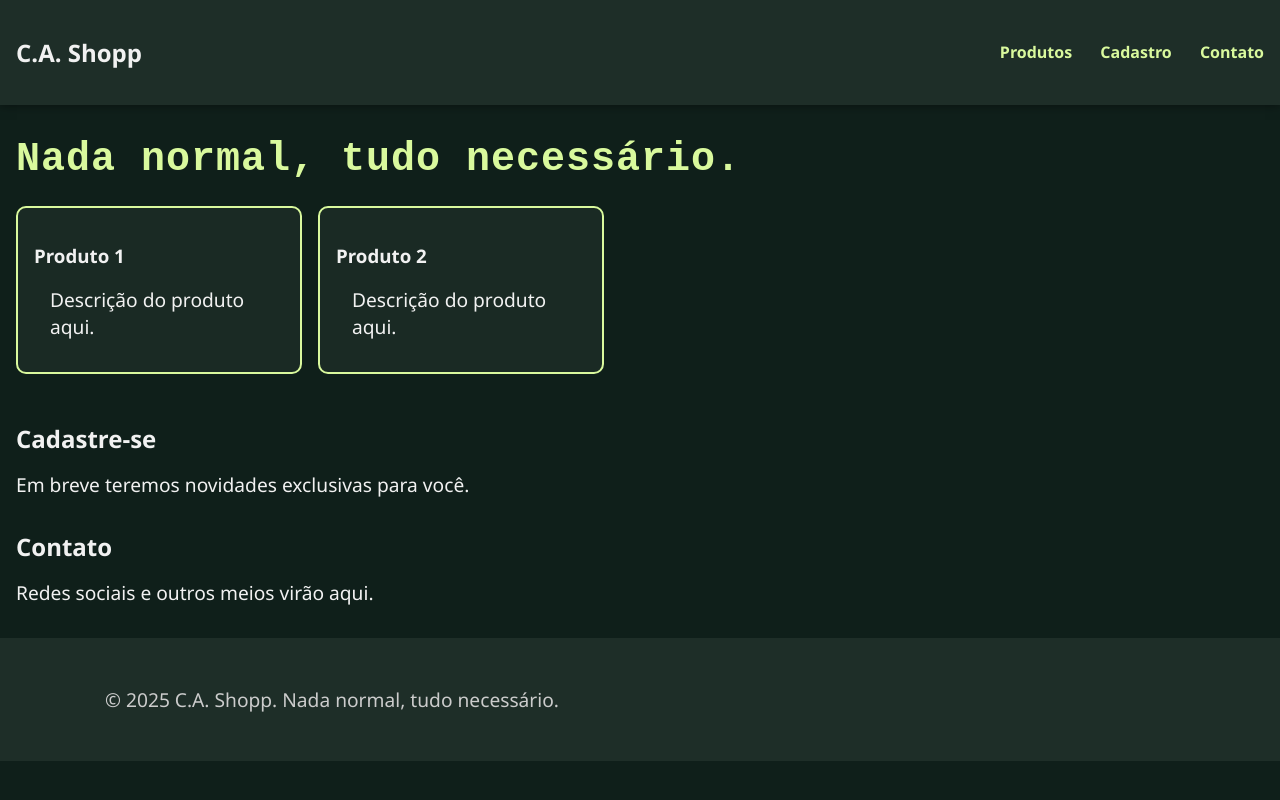
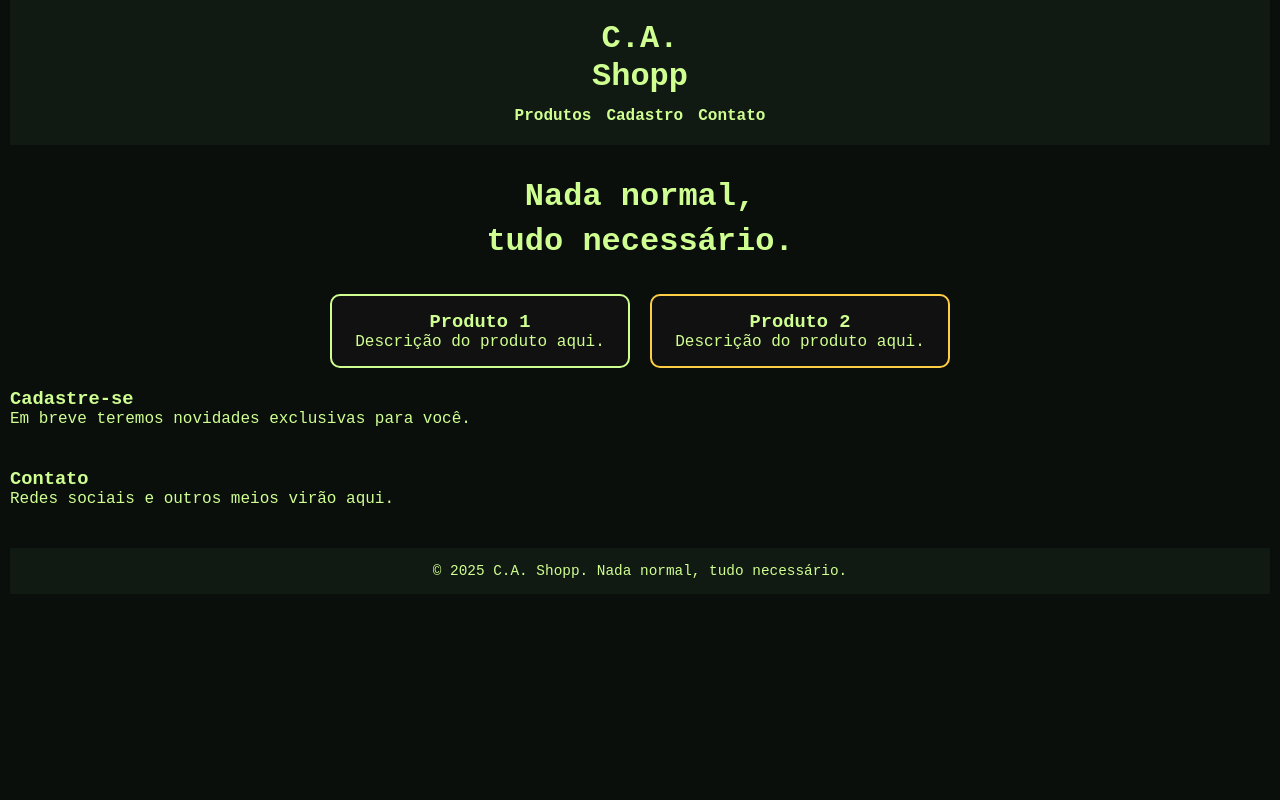
Before and after one commit to edri-dev/C.A.-Shopp, a plain HTML site: page index.html in a window 1280 px wide. Drawn offline with Linux system fonts and the light colour scheme.

Commit message:
Update index.html
Reaplicando atualização do layout – conflito resolvido

```diff
--- a/index.html
+++ b/index.html
@@ -1,103 +1,141 @@
-<!DOCTYPE html><html lang="pt-br">
+<!DOCTYPE html>
+<html lang="pt-br">
 <head>
   <meta charset="UTF-8">
   <meta name="viewport" content="width=device-width, initial-scale=1.0">
   <title>C.A. Shopp</title>
   <style>
+    * {
+      box-sizing: border-box;
+      margin: 0;
+      padding: 0;
+    }
+
     body {
-      margin: 0;
-      font-family: 'Segoe UI', Tahoma, Geneva, Verdana, sans-serif;
-      background-color: #0f1f1a; /* fundo escuro verde-musgo profundo */
-      color: #f1f1f1; /* letras claras */
+      font-family: 'Courier New', Courier, monospace;
+      background-color: #0a0f0c;
+      color: #d0ff91;
+      padding: 0 10px;
     }
+
     header {
-      background-color: #1e2e28;
-      padding: 1rem;
+      background-color: #101912;
+      padding: 20px 0;
+      text-align: center;
+    }
+
+    header h1 {
+      font-size: 2em;
+      line-height: 1.2;
+    }
+
+    nav {
+      margin-top: 10px;
       display: flex;
-      justify-content: space-between;
-      align-items: center;
-      box-shadow: 0 0 10px rgba(0,0,0,0.5);
+      justify-content: center;
+      flex-wrap: wrap;
+      gap: 15px;
     }
+
     nav a {
-      color: #d9f99d;
-      margin-left: 1.5rem;
+      color: #d0ff91;
       text-decoration: none;
       font-weight: bold;
-      transition: 0.3s;
     }
-    nav a:hover {
-      color: #facc15;
+
+    .hero {
+      text-align: center;
+      margin: 30px 0;
     }
-    h1 {
-      font-size: 2.5rem;
-      color: #d9f99d;
-      margin: 2rem 1rem 0.5rem;
-      font-family: 'Courier New', Courier, monospace;
-      letter-spacing: 1px;
+
+    .hero h2 {
+      font-size: 1.5em;
+      line-height: 1.4;
     }
-    p {
-      font-size: 1.2rem;
-      margin: 1rem;
-      max-width: 600px;
-    }
+
     .produtos {
       display: flex;
-      flex-wrap: wrap;
-      gap: 1rem;
-      padding: 1rem;
+      flex-direction: column;
+      align-items: center;
+      gap: 20px;
+      margin: 20px 0;
     }
+
     .produto {
-      background-color: #1a2a24;
-      border: 2px solid #d9f99d;
+      border: 2px solid #d0ff91;
       border-radius: 10px;
-      padding: 1rem;
-      width: 250px;
-      transition: transform 0.2s ease-in-out;
+      padding: 15px;
+      width: 100%;
+      max-width: 300px;
+      background-color: #111;
+      text-align: center;
     }
-    .produto:hover {
-      transform: scale(1.05);
-      border-color: #facc15;
+
+    .produto:nth-child(2) {
+      border-color: #ffce45;
     }
+
+    section {
+      margin-bottom: 40px;
+    }
+
     footer {
+      background-color: #101912;
       text-align: center;
-      padding: 2rem 1rem;
-      background-color: #1e2e28;
-      color: #ccc;
+      padding: 15px;
+      font-size: 0.9em;
+    }
+
+    @media(min-width: 600px) {
+      .hero h2 {
+        font-size: 2em;
+      }
+
+      .produtos {
+        flex-direction: row;
+        justify-content: center;
+        flex-wrap: wrap;
+      }
     }
   </style>
 </head>
 <body>
   <header>
-    <h2>C.A. Shopp</h2>
+    <h1>C.A.<br>Shopp</h1>
     <nav>
-      <a href="#produtos">Produtos</a>
-      <a href="#cadastro">Cadastro</a>
-      <a href="#contato">Contato</a>
+      <a href="#">Produtos</a>
+      <a href="#">Cadastro</a>
+      <a href="#">Contato</a>
     </nav>
-  </header>  <main>
-    <h1>Nada normal, tudo necessário.</h1>
-    <section class="produtos" id="produtos">
-      <div class="produto">
-        <h3>Produto 1</h3>
-        <p>Descrição do produto aqui.</p>
-      </div>
-      <div class="produto">
-        <h3>Produto 2</h3>
-        <p>Descrição do produto aqui.</p>
-      </div>
-      <!-- Mais produtos futuramente -->
-    </section><section id="cadastro">
-  <h2 style="margin: 2rem 1rem 1rem">Cadastre-se</h2>
-  <p style="margin: 0 1rem 2rem">Em breve teremos novidades exclusivas para você.</p>
-</section>
+  </header>
 
-<section id="contato">
-  <h2 style="margin: 2rem 1rem 1rem">Contato</h2>
-  <p style="margin: 0 1rem 2rem">Redes sociais e outros meios virão aqui.</p>
-</section>
+  <section class="hero">
+    <h2>Nada normal,<br>tudo necessário.</h2>
+  </section>
 
-  </main>  <footer>
-    <p>&copy; 2025 C.A. Shopp. Nada normal, tudo necessário.</p>
+  <section class="produtos">
+    <div class="produto">
+      <h3>Produto 1</h3>
+      <p>Descrição do produto aqui.</p>
+    </div>
+    <div class="produto">
+      <h3>Produto 2</h3>
+      <p>Descrição do produto aqui.</p>
+    </div>
+  </section>
+
+  <section>
+    <h3>Cadastre-se</h3>
+    <p>Em breve teremos novidades exclusivas para você.</p>
+  </section>
+
+  <section>
+    <h3>Contato</h3>
+    <p>Redes sociais e outros meios virão aqui.</p>
+  </section>
+
+  <footer>
+    © 2025 C.A. Shopp. Nada normal, tudo necessário.
   </footer>
 </body>
 </html>
```
